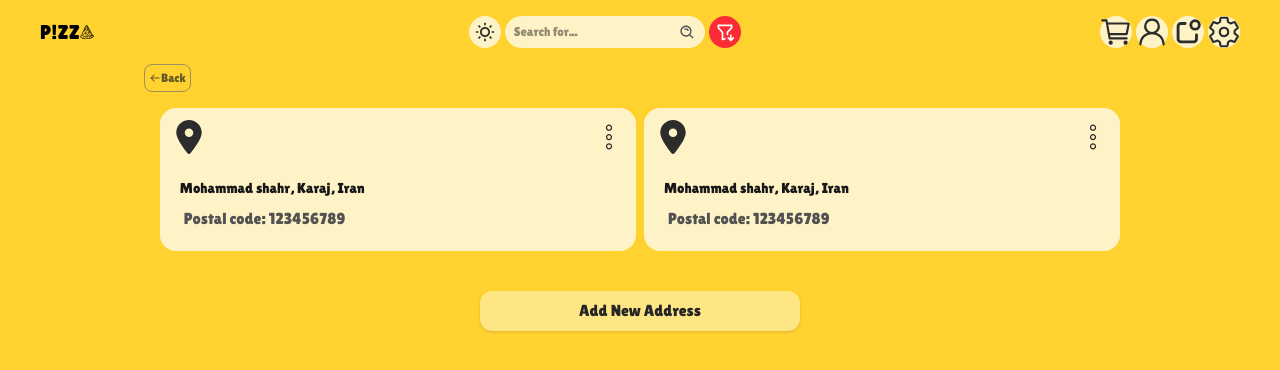
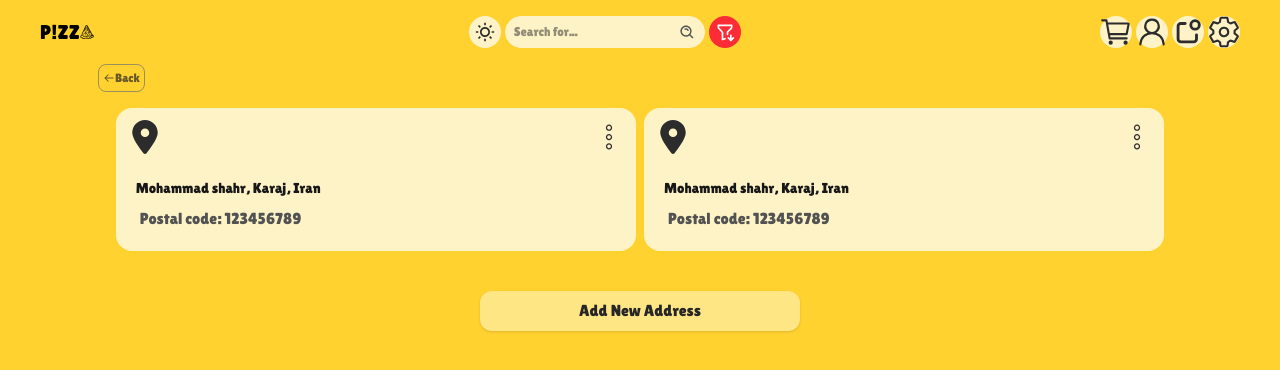
Before and after one commit to mahdibaderloo/fastfood, a React (Vite) app: page /address in a window 1280 px wide. Shown: the top 370 px of the page. Built offline with nearby package versions, Linux system fonts and the light colour scheme; data requests are answered from the project's data file.

Commit message:
responsive Address (desktop size)

```diff
--- a/src/pages/Address.tsx
+++ b/src/pages/Address.tsx
@@ -12,7 +12,7 @@ function Address() {
         showBackButton={true}
         classP="text-4xl dark:text-amber-300"
       />
-      <main className="p-4 pt-22 h-screen overflow-y-scroll lg:scrollbar-hide lg:w-[80%] lg:mx-auto lg:pt-16">
+      <main className="p-4 xl:px-2 pt-22 h-screen overflow-y-scroll lg:scrollbar-hide lg:w-[80%] xl:w-[1100px] lg:mx-auto lg:pt-16">
         <BackButton />
         <ul className="flex flex-col lg:flex-row items-center justify-center flex-wrap gap-2 sm:gap-3 lg:gap-2 sm:w-80 lg:w-full lg:mt-4 sm:mx-auto">
           <AddressItem />
```
